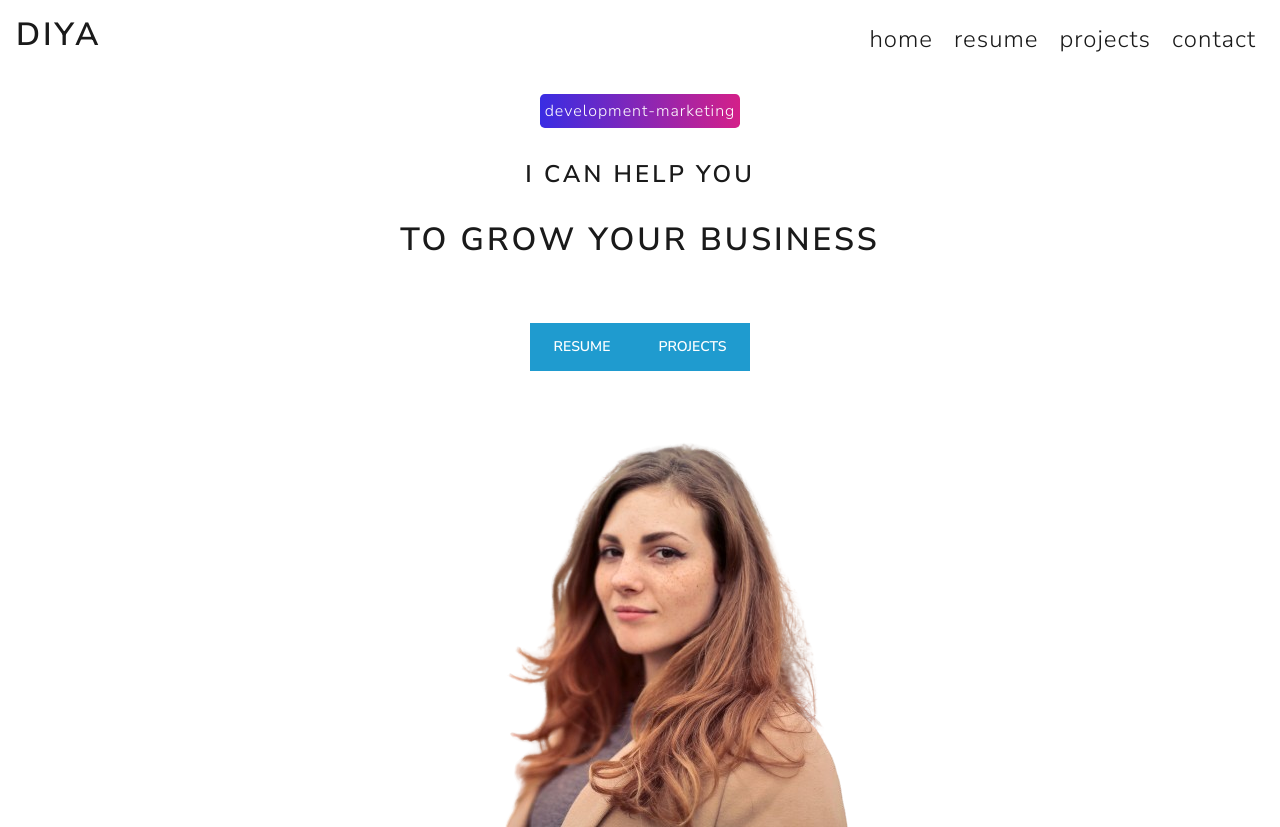
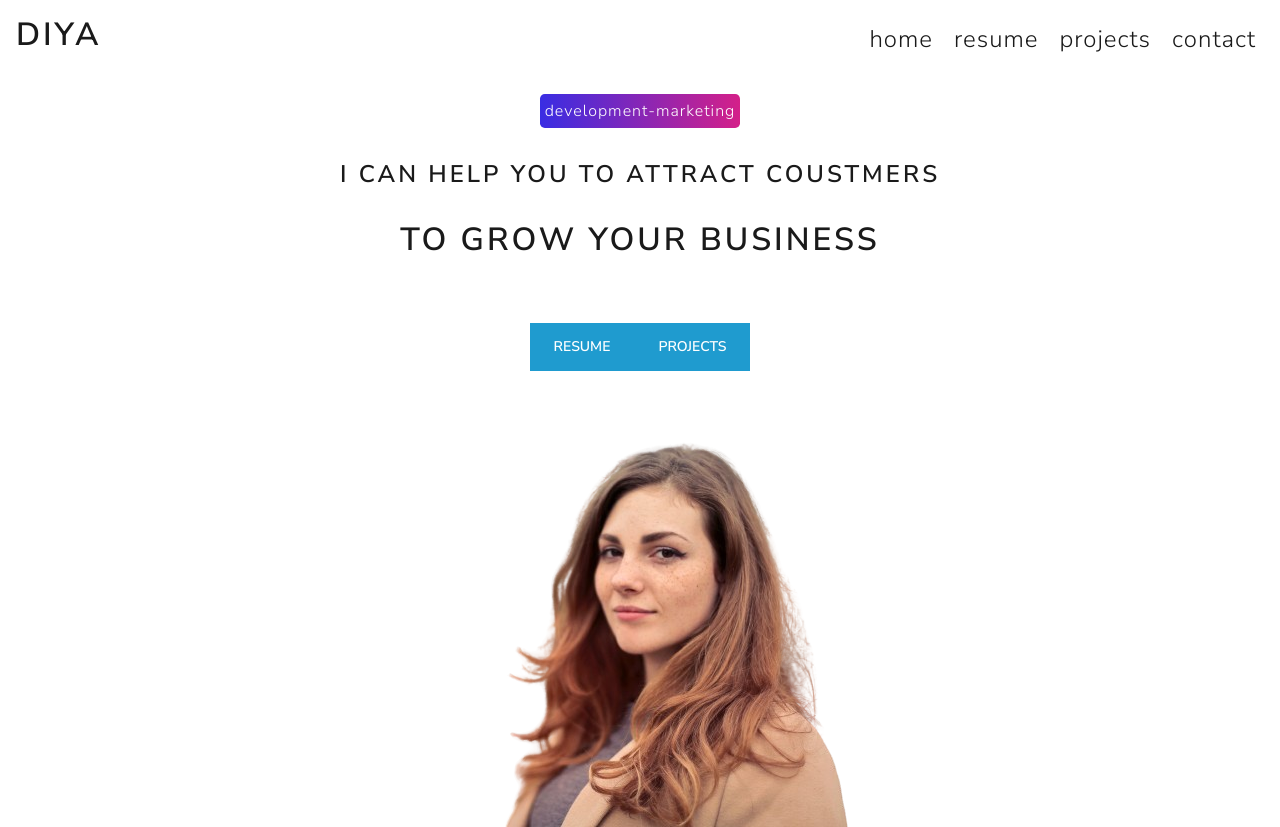
Before and after one commit to Diyaamor/personal, a plain HTML site: page index.html in a window 1280 px wide. Drawn offline with nearby package versions, Linux system fonts and the light colour scheme.

Commit message:
change in h3

```diff
--- a/index.html
+++ b/index.html
@@ -19,7 +19,7 @@
     </nav>
     <div id="hero" class="container d-flex flex-column justify-content-center align-items-center ">
         <p class="info my-3 ">development-marketing</p>
-        <h3 class="my-3 ">i can help you</h3>
+        <h3 class="my-3 ">i can help you to attract coustmers</h3>
         <h1 class="my-3 ">to grow your business</h1>
         <div class="my-5 d-flex ">
             <button class="btn btn-info ">resume</button>
--- a/style.css
+++ b/style.css
@@ -12,3 +12,6 @@
     padding: 0.3rem;
     color: white;
 }
+h3{
+    text-transform: uppercase;
+}
```
